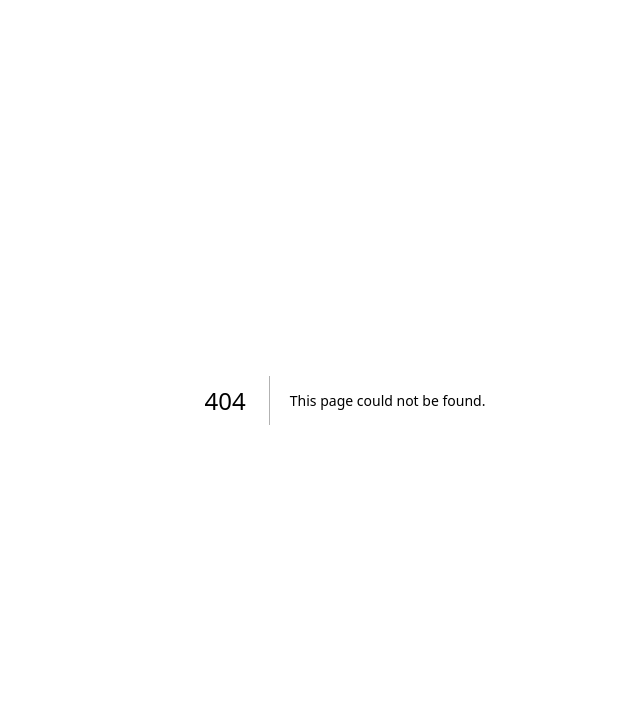
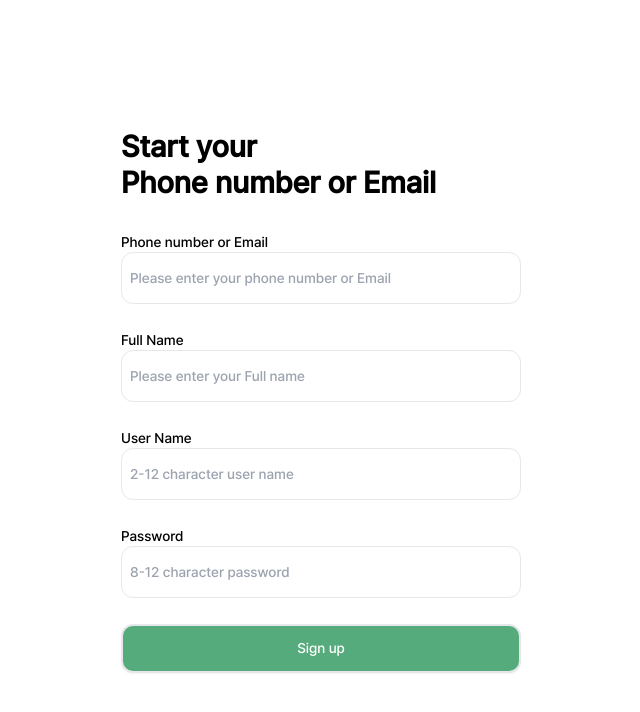
Before and after one commit to Jangchan0/roubit-todolist, a Next.js app: page /auth/signUp in a window 1280 px wide. Before the commit this address had no page. Shown: the top 712 px of the page, without its empty margins (295-935 px from the left). Built offline with nearby package versions, Linux system fonts and the light colour scheme.

Commit message:
FEAT: 회원가입 UI 완

```diff
--- /dev/null
+++ b/app/auth/signUp/page.tsx
@@ -0,0 +1,113 @@
+'use client';
+
+import React from 'react';
+import { useForm, SubmitHandler } from 'react-hook-form';
+import Input from '@/app/components/input';
+import Button from '@/app/components/button';
+
+type SignUpInput = {
+    email: string;
+    password: string;
+    fullName: string;
+    userName: string;
+};
+
+const SignUp = () => {
+    const {
+        register,
+        handleSubmit,
+        formState: { errors },
+        watch,
+    } = useForm<SignUpInput>();
+    const onSubmit: SubmitHandler<SignUpInput> = (data: SignUpInput) => console.log(data);
+
+    const isInputValid = (field: keyof SignUpInput, value: string) => {
+        const input = inputs.find((input) => input.field === field);
+        if (input && input.pattern) {
+            return input.pattern.test(value);
+        }
+        return true;
+    };
+
+    const watchedValues = watch();
+
+    const isFormValid = (): boolean => {
+        for (const field of Object.keys(watchedValues)) {
+            const value = watchedValues[field];
+            if (value === '') return false;
+            if (!isInputValid(field as keyof SignUpInput, value)) {
+                return false;
+            }
+        }
+        return true;
+    };
+
+    return (
+        <>
+            <div className="flex justify-center items-center h-screen">
+                <main className="max-w-lg w-full p-8">
+                    <h2 className="font-black text-3xl mb-[32px]">
+                        Start your
+                        <br />
+                        Phone number or Email
+                    </h2>
+                    <form className="flex flex-col gap-4 items-start text-sm" onSubmit={handleSubmit(onSubmit)}>
+                        {inputs.map((input) => (
+                            <div key={input.field} className="h-[82px]">
+                                <p>{input.title}</p>
+                                <Input
+                                    type={input.field !== 'password' ? 'text' : 'password'}
+                                    placeholder={input.placeholder}
+                                    register={register(input.field as keyof SignUpInput, {
+                                        required: true,
+                                        validate: (value) => isInputValid(input.field as keyof SignUpInput, value),
+                                    })}
+                                />
+                                {errors[input.field] && <p className="text-red-500 text-xs">{input.err}</p>}
+                            </div>
+                        ))}
+                        <Button
+                            type="submit"
+                            bgcolor={isFormValid() ? 'roubit-point-color' : 'gray-200'}
+                            color={isFormValid() ? 'white' : 'gray-400'}
+                            text="Sign up"
+                            disabled={isFormValid()}
+                        />
+                    </form>
+                    <div />
+                </main>
+            </div>
+        </>
+    );
+};
+
+export default SignUp;
+
+const inputs = [
+    {
+        title: 'Phone number or Email',
+        placeholder: 'Please enter your phone number or Email',
+        field: 'email',
+        err: 'Please enter your phone number or Email',
+        pattern: /^(?:\d{3}-?\d{3,4}-?\d{4}|\w+@\w+\.\w{2,3})$/,
+    },
+    {
+        title: 'Full Name',
+        placeholder: 'Please enter your Full name',
+        err: 'Input your Fullname, please',
+        field: 'fullName',
+    },
+    {
+        title: 'User Name',
+        placeholder: '2-12 character user name',
+        err: 'Input your Username Please',
+        field: 'userName',
+    },
+    {
+        title: 'Password',
+        placeholder: '8-12 character password',
+        field: 'password',
+        err: 'includes 8 to 12 uppercase letters and special characters.',
+        pattern: /^(?=.*[A-Z])(?=.*[!@#$%^&*])[a-zA-Z\d!@#$%^&*]{6,12}$/,
+    },
+];
--- a/app/components/button.tsx
+++ b/app/components/button.tsx
@@ -5,14 +5,16 @@ interface ButtonProps {
     color: string;
     text: string;
     type?: ButtonType;
+    disabled?: boolean;
 }
 
-const Button: React.FC<ButtonProps> = ({ type, bgcolor, color, text }) => {
+const Button: React.FC<ButtonProps> = ({ type, bgcolor, color, text, disabled }) => {
     return (
         <button
             type={type}
             className={`bg-${bgcolor} text-${color}
-             py-2 px-4 rounded-xl border-2 w-[327px]  shadow-sm cursor-pointer `}
+             py-2 px-4 rounded-xl border-2 h-[49px] bg-gray w-[400px] shadow-sm cursor-pointer `}
+            disabled={disabled}
         >
             {text}
         </button>
--- a/app/components/input.tsx
+++ b/app/components/input.tsx
@@ -13,7 +13,7 @@ const Input: React.FC<InputProps> = ({ type, placeholder, register }) => {
         <input
             type={type}
             placeholder={placeholder}
-            className={`border rounded-xl p-2 text-black w-[327px] h-[52px] outline-2 focus:outline-[#55AB7B]`}
+            className={`border rounded-xl p-2 text-black w-[400px] h-[52px] outline-2 focus:outline-[#55AB7B]`}
             autoComplete="off"
             {...register}
         />
--- a/app/globals.css
+++ b/app/globals.css
@@ -7,7 +7,7 @@
 
 @media (prefers-color-scheme: dark) {
     :root {
-        --foreground-rgb: 255, 255, 255;
+        /* --foreground-rgb: 255, 255, 255; */
     }
 }
 
--- a/tailwind.config.ts
+++ b/tailwind.config.ts
@@ -18,7 +18,15 @@ const config: Config = {
             },
         },
     },
-    safelist: ['bg-roubit-point-color', 'text-white', 'bg-white', 'text-[#55AB7B]', 'border-[#55AB7B]-500'],
+    safelist: [
+        'bg-roubit-point-color',
+        'text-white',
+        'bg-white',
+        'text-[#55AB7B]',
+        'border-[#55AB7B]-500',
+        'text-gray-400',
+        'bg-gray-200',
+    ],
     plugins: [],
 };
 export default config;
```
Also changed, not shown: app/auth/singUp/page.tsx (deleted).
